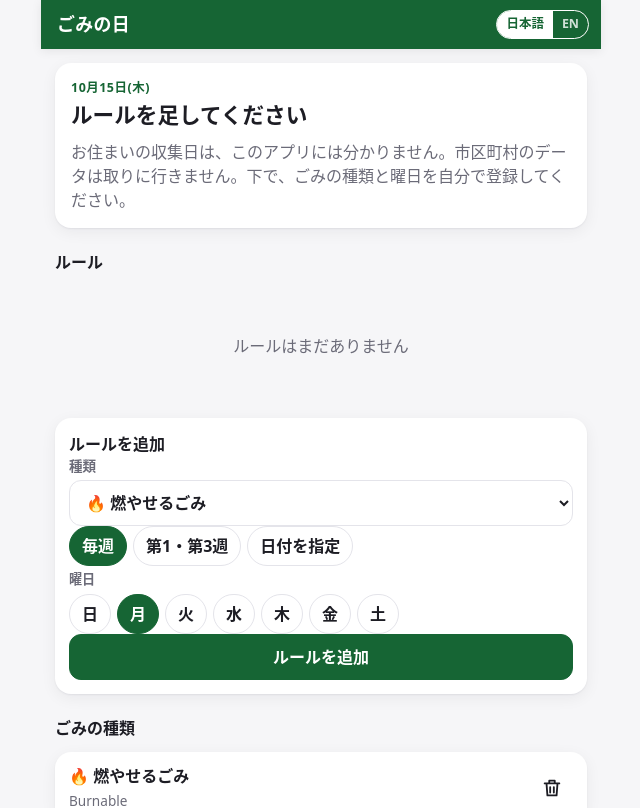
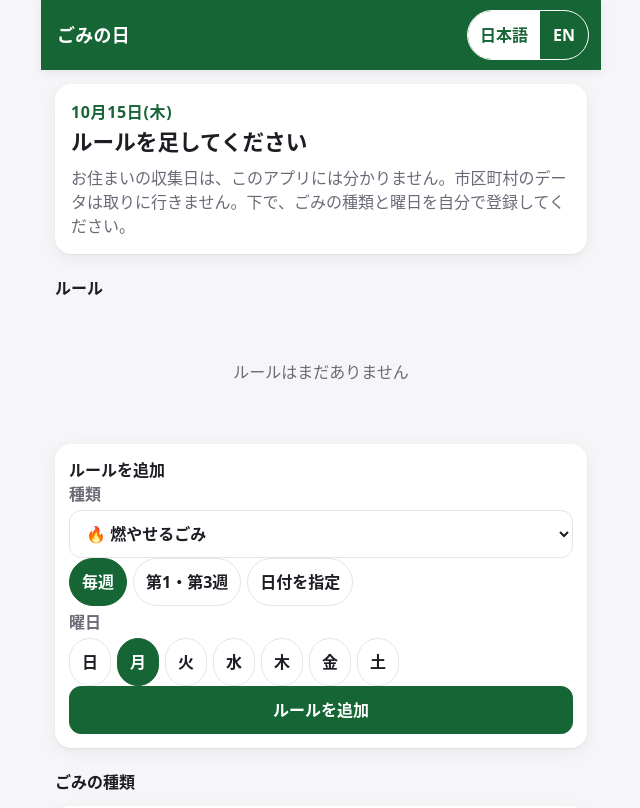
Before and after one commit to gutsmcd-cmd/gomi-touban, a website built with Vite: page index.html in a window 1280 px wide. Shown: the top 808 px of the page, without its empty margins (319-959 px from the left). Built offline with nearby package versions, Linux system fonts and the light colour scheme.

Commit message:
Shirley check: 16px text, 48px-tall buttons, dark-mode date contrast

```diff
--- a/src/style.css
+++ b/src/style.css
@@ -22,3 +22,16 @@ h2.sec { font-size: 1rem; margin: 10px 0 0; }
 .emoji-input { max-width: 88px; text-align: center; font-size: 1.3rem; }
 
 .set-label { font-size: 0.82rem; font-weight: 700; color: var(--muted); display: block; margin: 4px 0; }
+
+/* Shirley check (Oct 2026): larger text and 48px tap targets for older eyes and fingers. */
+.lang-toggle { font-size: 1rem; }
+.lang-toggle button { min-height: 48px; min-width: 48px; padding: 0 12px; opacity: 1; }
+.icon-btn { width: 48px; height: 48px; }
+label.field, .small, .foot { font-size: 1rem; }
+.seg button { min-height: 48px; font-size: 1rem; color: #55555f; }
+@media (prefers-color-scheme: dark) { .seg button { color: var(--muted); } }
+.btn, .input, select.input { min-height: 48px; }
+.toast button { min-height: 48px; }
+.kicker, .set-label { font-size: 1rem; }
+.chips button, .dates button, .switch .toggle { min-height: 48px; }
+@media (prefers-color-scheme: dark) { .kicker { color: #4ade80; } }
```
